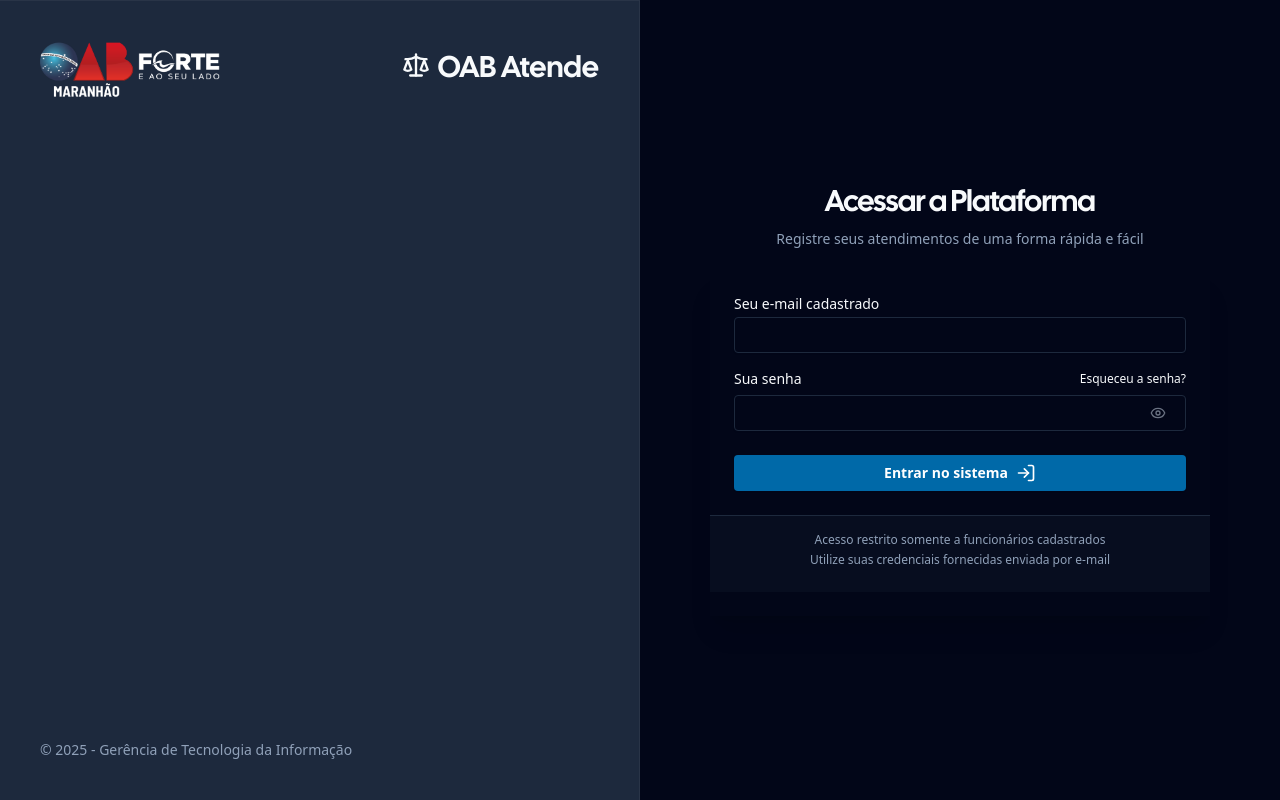
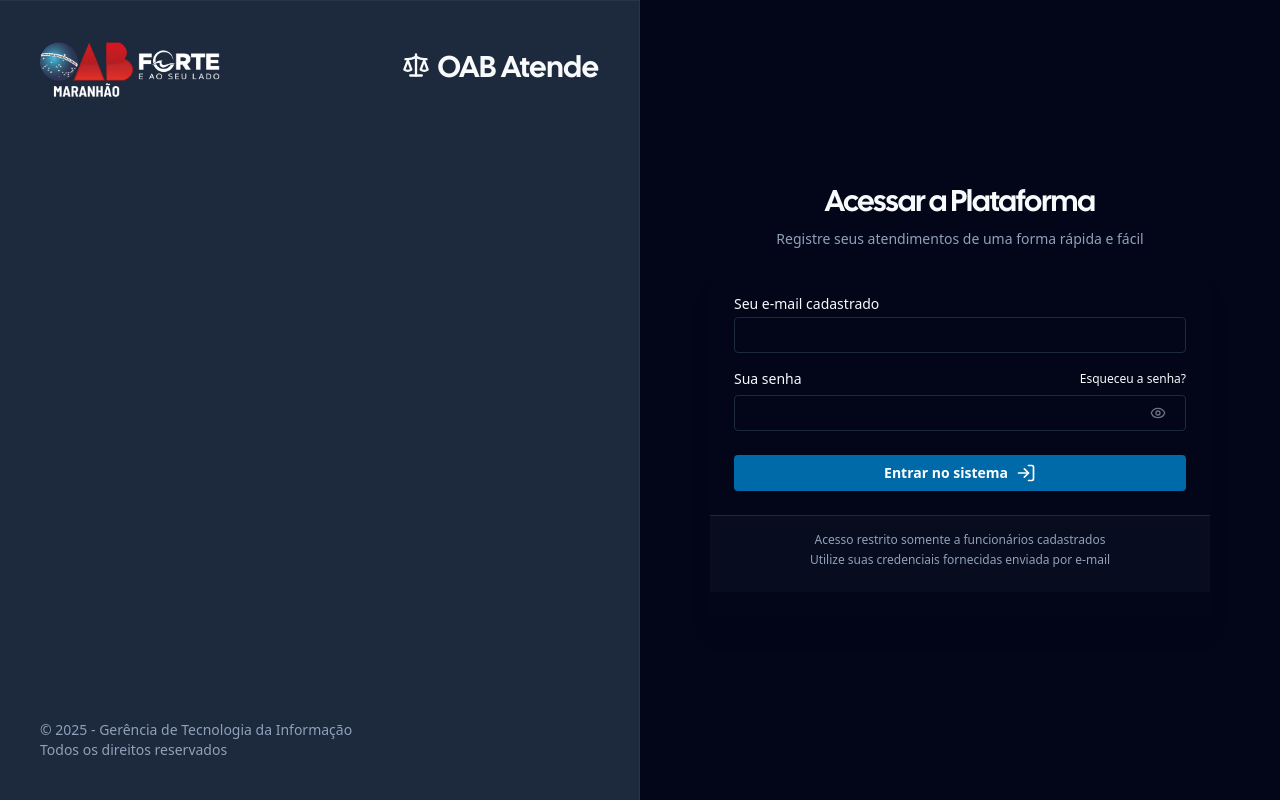
Before and after one commit to devoabma/web-lexhub, a Next.js app: page / in a window 1280 px wide. Built offline with nearby package versions, Linux system fonts and the light colour scheme; no server answers.

Commit message:
load em sair da conta e copyright adicionado

```diff
--- a/src/app/(private)/(app)/dashboard/components/sidebar/profile.tsx
+++ b/src/app/(private)/(app)/dashboard/components/sidebar/profile.tsx
@@ -13,7 +13,7 @@ import {
   DialogTrigger,
 } from '@/components/ui/dialog'
 import { useMutation } from '@tanstack/react-query'
-import { LogOut } from 'lucide-react'
+import { LoaderCircle, LogOut } from 'lucide-react'
 import { useRouter } from 'next/navigation'
 import { toast } from 'sonner'
 
@@ -74,19 +74,27 @@ export function Profile() {
           </DialogHeader>
           <DialogFooter>
             <DialogClose asChild>
-              <Button variant="outline" className="rounded cursor-pointer">
+              <Button variant="ghost" className="rounded cursor-pointer">
                 Cancelar
               </Button>
             </DialogClose>
             <Button
-              type="button"
               variant="destructive"
               className="rounded cursor-pointer"
               disabled={isLoggingOut}
               onClick={handleLogout}
             >
-              <LogOut className="size-4" />
-              Sair
+              {!isLoggingOut ? (
+                <>
+                  <LogOut className="size-4" />
+                  Sair da Conta
+                </>
+              ) : (
+                <div className="flex items-center gap-2">
+                  <LoaderCircle className="size-4 animate-spin" />
+                  Saindo...
+                </div>
+              )}
             </Button>
           </DialogFooter>
         </DialogContent>
--- a/src/app/(public)/(auth)/layout.tsx
+++ b/src/app/(public)/(auth)/layout.tsx
@@ -31,10 +31,15 @@ export default function AuthLayout({
           </h1>
         </div>
 
-        <footer className="text-sm">
-          &copy; {new Date().getFullYear()} - Gerência de Tecnologia da
-          Informação
-        </footer>
+        <div>
+          <footer className="text-sm">
+            &copy; {new Date().getFullYear()} - Gerência de Tecnologia da
+            Informação
+          </footer>
+          <span className="block text-sm text-muted-foreground">
+            Todos os direitos reservados
+          </span>
+        </div>
       </div>
 
       <div className="relative order-1 flex flex-col items-center justify-center md:order-2">
```
